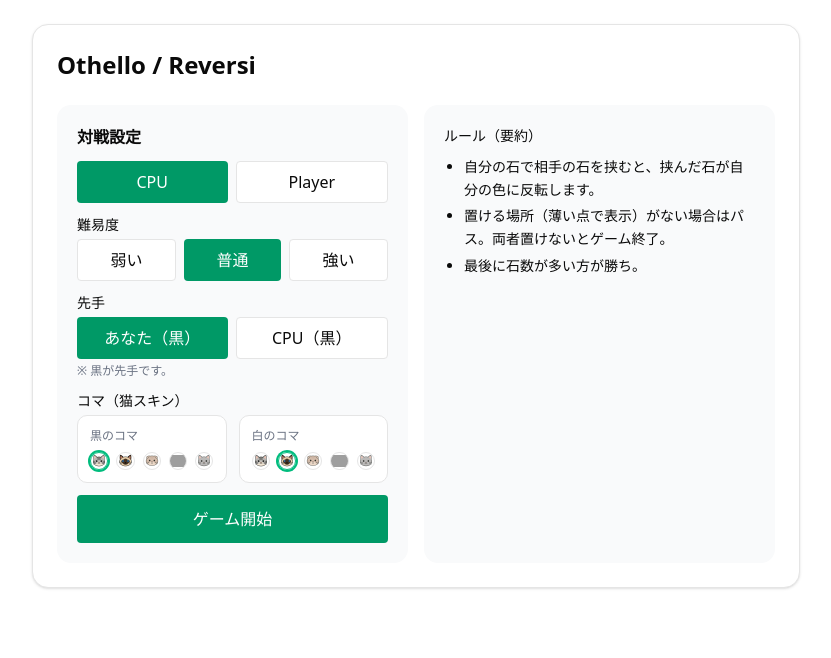
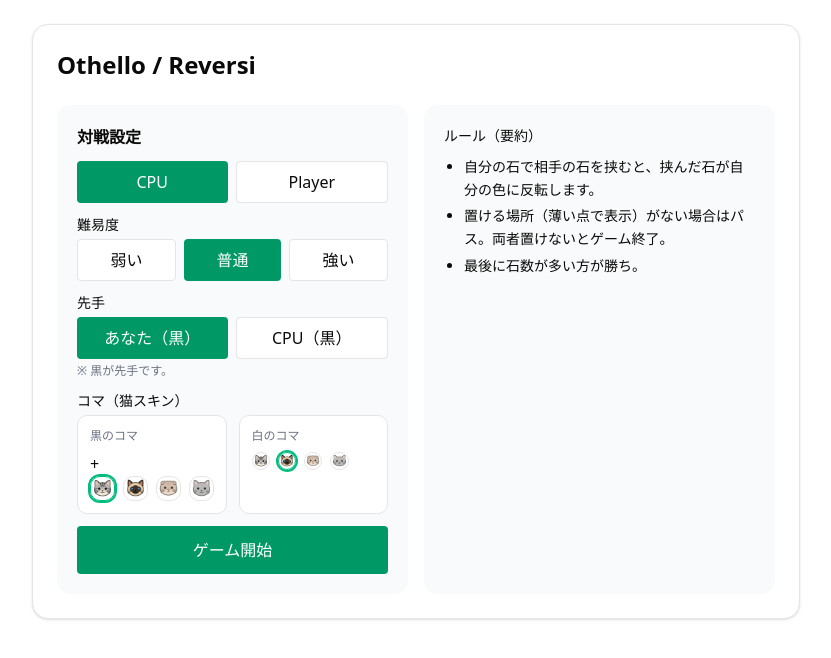
Before and after one commit to harukichisan/othello-web2, a Next.js app: page / in a window 1280 px wide. Shown: the top 658 px of the page, without its empty margins (224-1055 px from the left). Built offline with nearby package versions, Linux system fonts and the light colour scheme; grey boxes are pictures that could not be loaded.

Commit message:
chore: remove missing cat skin and tidy grid to 4 cols

```diff
--- a/app/othello.tsx
+++ b/app/othello.tsx
@@ -18,10 +18,9 @@
 
 // 猫スキン候補（public 直下のパス）
 const CAT_OPTIONS = [
-  { id: "american",  label: "アメリカンショートヘア",   src: "/pieces/american-shorthair.png" },
-  { id: "siamese",   label: "シャム",                 src: "/pieces/siamese.png" },
-  { id: "scottish",  label: "スコティッシュフォールド", src: "/pieces/scottish-fold.png" },
-  { id: "norwegian", label: "ノルウェージャンフォレスト", src: "/pieces/norwegian-forest.png" },
+  { id: "american",  label: "アメリカンショートヘア",     src: "/pieces/american-shorthair.png" },
+  { id: "siamese",   label: "シャム",                   src: "/pieces/siamese.png" },
+  { id: "scottish",  label: "スコティッシュフォールド",   src: "/pieces/scottish-fold.png" },
   { id: "british",   label: "ブリティッシュショートヘア", src: "/pieces/british-shorthair.png" },
 ];
 
@@ -273,8 +272,8 @@
                 {/* 黒 */}
                 <div className="rounded-lg bg-white border p-3">
                   <div className="text-xs text-gray-500 mb-2">黒のコマ</div>
-                  <div className="grid grid-cols-5 gap-2">
-                    {CAT_OPTIONS.map(opt => {
+                  + <div className="grid grid-cols-4 gap-2">
+                  {CAT_OPTIONS.map(opt => {
                       const active = preSkin.black === opt.src;
                       return (
                         <button
```
